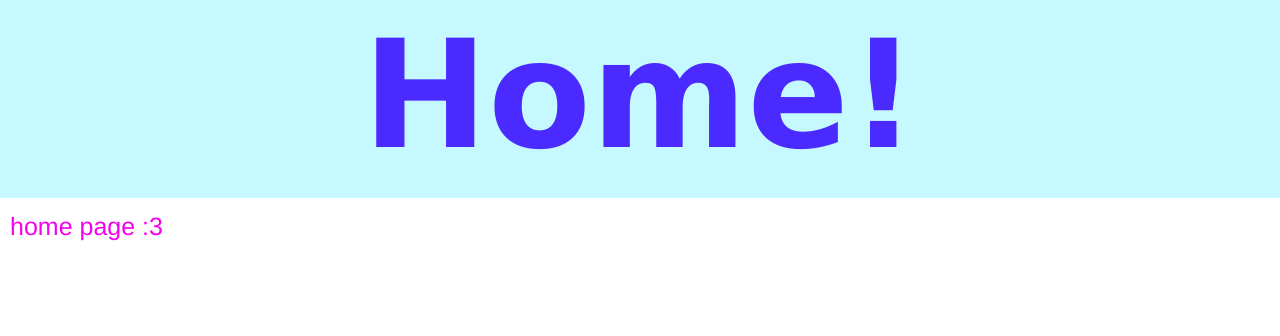
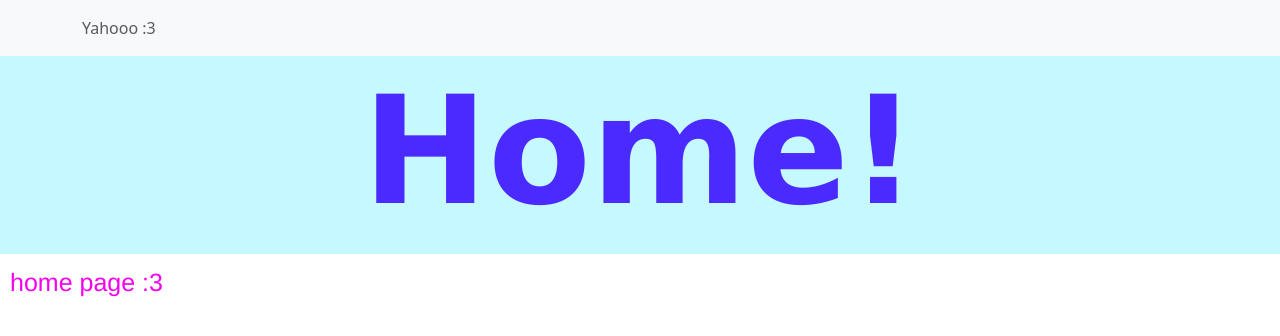
Before and after one commit to wyvri/django_project, a Django app: page / in a window 1280 px wide. Shown: the part 56-392 px from the top of the page. Run offline with Django 4.2, Linux system fonts and the light colour scheme; some libraries are stand-ins or nearby versions.

Commit message:
add footer

```diff
--- a/djangotutorials/tutortialapp/templates/base.html
+++ b/djangotutorials/tutortialapp/templates/base.html
@@ -65,6 +65,12 @@
         {% block content %}
 
         {% endblock %}
+        <footer class="footer mt-auto py-3 bg-body-tertiary">
+            <div class="container">
+              <span class="text-body-secondary">Yahooo :3</span>
+            </div>
+          </footer>
+          <script src="/docs/5.3/dist/js/bootstrap.bundle.min.js" integrity="sha384-YvpcrYf0tY3lHB60NNkmXc5s9fDVZLESaAA55NDzOxhy9GkcIdslK1eN7N6jIeHz" crossorigin="anonymous"></script>
         <script src="https://cdn.jsdelivr.net/npm/bootstrap@5.3.3/dist/js/bootstrap.bundle.min.js" integrity="sha384-YvpcrYf0tY3lHB60NNkmXc5s9fDVZLESaAA55NDzOxhy9GkcIdslK1eN7N6jIeHz" crossorigin="anonymous"></script>
     </body>
 </html>
```
